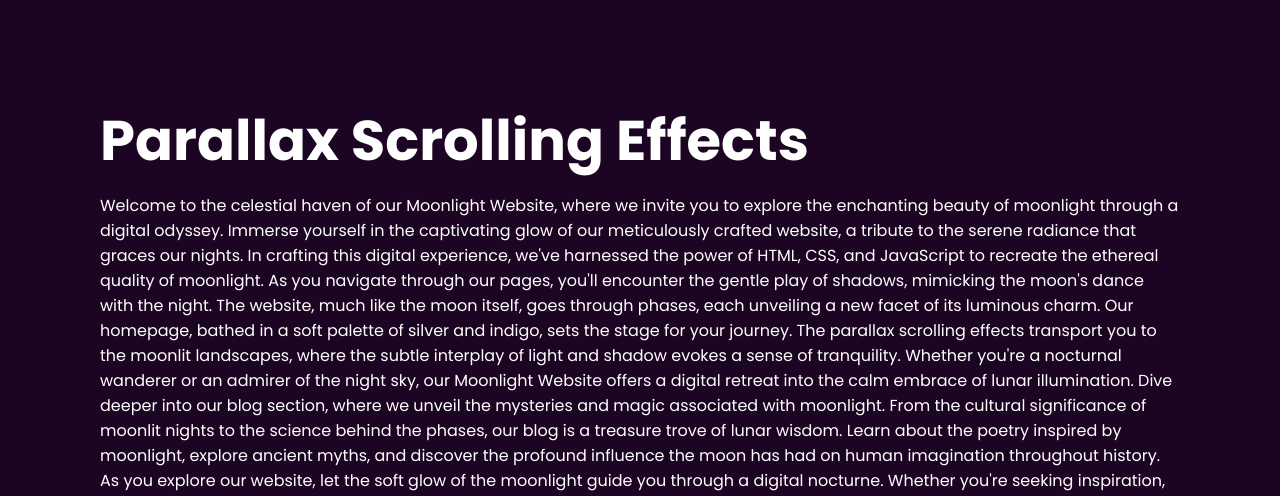
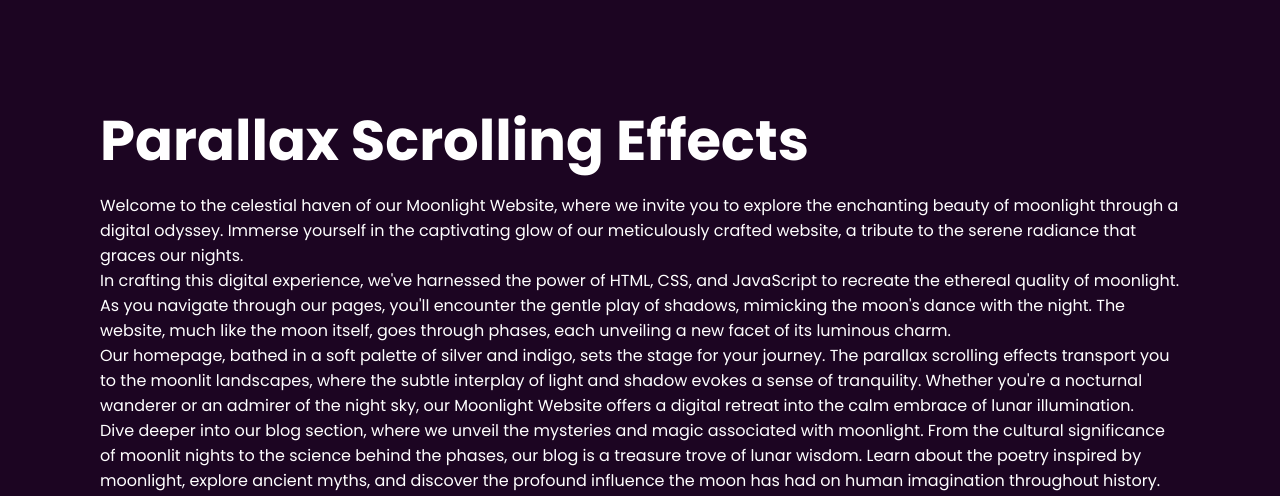
Before and after one commit to Dhruil/Space-Parallax-Scrolling-, a plain HTML site: page index.html in a window 1280 px wide. Shown: the part 802-1298 px from the top of the page. Drawn offline with Linux system fonts and the light colour scheme.

Commit message:
Update index.html

```diff
--- a/index.html
+++ b/index.html
@@ -30,10 +30,10 @@
 <div class="sec" id="sec">
     <h2>Parallax Scrolling Effects</h2>
     <p>
-        Welcome to the celestial haven of our Moonlight Website, where we invite you to explore the enchanting beauty of moonlight through a digital odyssey. Immerse yourself in the captivating glow of our meticulously crafted website, a tribute to the serene radiance that graces our nights.
-      In crafting this digital experience, we've harnessed the power of HTML, CSS, and JavaScript to recreate the ethereal quality of moonlight. As you navigate through our pages, you'll encounter the gentle play of shadows, mimicking the moon's dance with the night. The website, much like the moon itself, goes through phases, each unveiling a new facet of its luminous charm.
-      Our homepage, bathed in a soft palette of silver and indigo, sets the stage for your journey. The parallax scrolling effects transport you to the moonlit landscapes, where the subtle interplay of light and shadow evokes a sense of tranquility. Whether you're a nocturnal wanderer or an admirer of the night sky, our Moonlight Website offers a digital retreat into the calm embrace of lunar illumination.
-Dive deeper into our blog section, where we unveil the mysteries and magic associated with moonlight. From the cultural significance of moonlit nights to the science behind the phases, our blog is a treasure trove of lunar wisdom. Learn about the poetry inspired by moonlight, explore ancient myths, and discover the profound influence the moon has had on human imagination throughout history.
+        Welcome to the celestial haven of our Moonlight Website, where we invite you to explore the enchanting beauty of moonlight through a digital odyssey. Immerse yourself in the captivating glow of our meticulously crafted website, a tribute to the serene radiance that graces our nights.<br>
+      In crafting this digital experience, we've harnessed the power of HTML, CSS, and JavaScript to recreate the ethereal quality of moonlight. As you navigate through our pages, you'll encounter the gentle play of shadows, mimicking the moon's dance with the night. The website, much like the moon itself, goes through phases, each unveiling a new facet of its luminous charm.<br>
+      Our homepage, bathed in a soft palette of silver and indigo, sets the stage for your journey. The parallax scrolling effects transport you to the moonlit landscapes, where the subtle interplay of light and shadow evokes a sense of tranquility. Whether you're a nocturnal wanderer or an admirer of the night sky, our Moonlight Website offers a digital retreat into the calm embrace of lunar illumination.<br>
+Dive deeper into our blog section, where we unveil the mysteries and magic associated with moonlight. From the cultural significance of moonlit nights to the science behind the phases, our blog is a treasure trove of lunar wisdom. Learn about the poetry inspired by moonlight, explore ancient myths, and discover the profound influence the moon has had on human imagination throughout history.<br>
 As you explore our website, let the soft glow of the moonlight guide you through a digital nocturne. Whether you're seeking inspiration, knowledge, or simply a moment of serenity, our Moonlight Website is a beacon in the vast digital cosmos, inviting you to bask in the radiance of the night. Join us on this celestial journey, where pixels meet poetry, and moonlight becomes an immersive experience.
     </p>
 </div>
```
